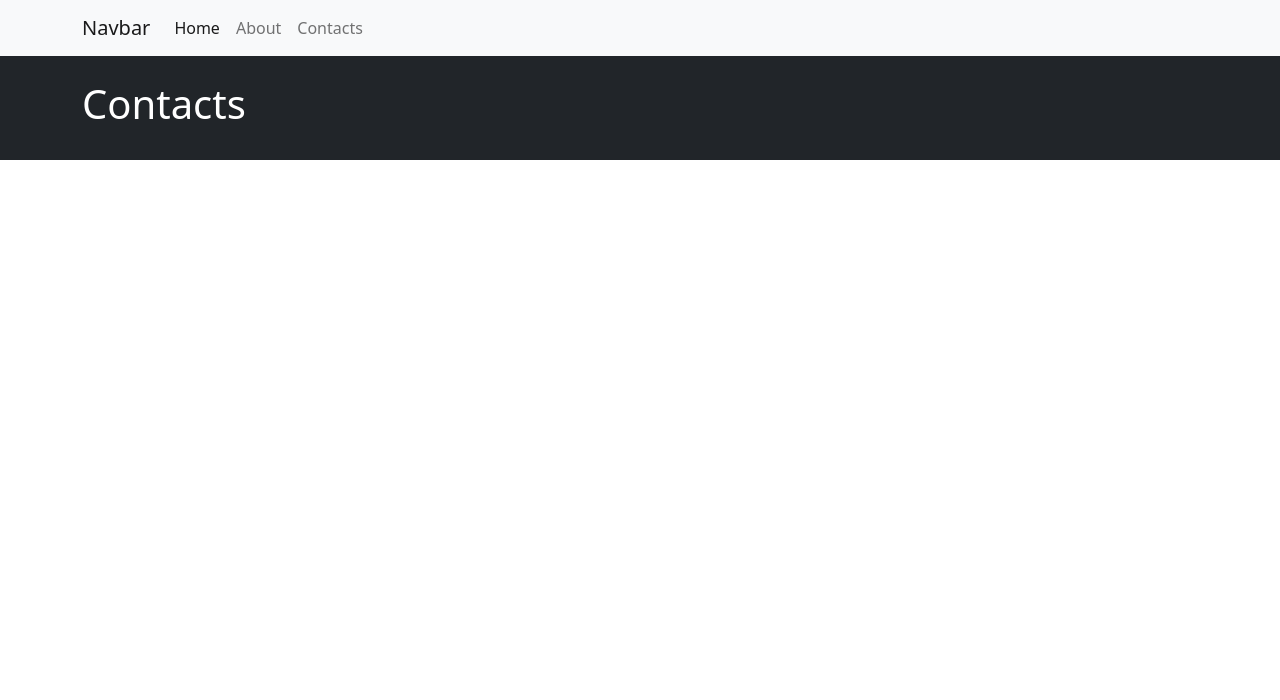
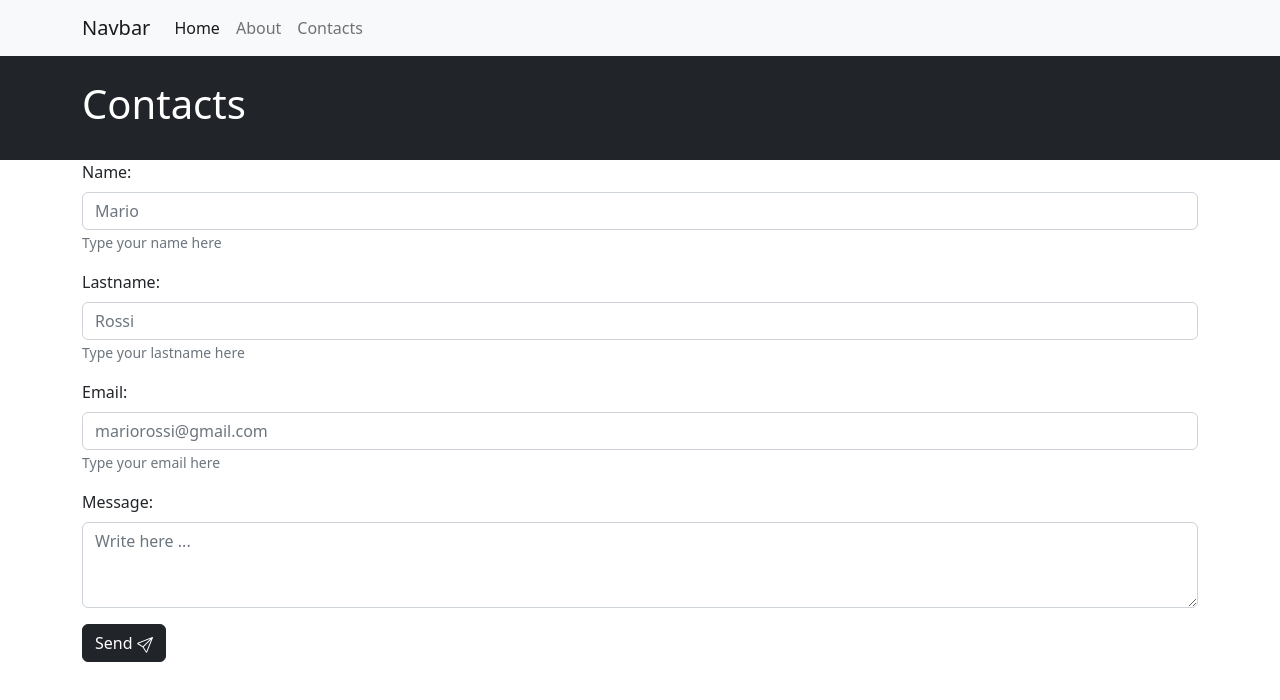
Before and after one commit to DanieleMorello/vite-boolfolio, a Vue app: page /contact in a window 1280 px wide. Shown: the top 700 px of the page. Built offline with nearby package versions, Linux system fonts and the light colour scheme.

Commit message:
Add a form on contacts page

```diff
--- a/src/views/ContactsView.vue
+++ b/src/views/ContactsView.vue
@@ -9,6 +9,43 @@ export default {
 
 <template>
   <AppBanner title="Contacts"></AppBanner>
+  <div class="container">
+    <form>
+      <div class="mb-3">
+        <label for="name" class="form-label">Name: </label>
+        <input type="text" name="name" id="name" class="form-control" placeholder="Mario" aria-describedby="nameHelper">
+        <small id="nameHelper" class="text-muted">Type your name here</small>
+      </div>
+
+      <div class="mb-3">
+        <label for="lastname" class="form-label">Lastname: </label>
+        <input type="text" lastname="lastname" id="lastname" class="form-control" placeholder="Rossi"
+          aria-describedby="lastnameHelper">
+        <small id="lastnameHelper" class="text-muted">Type your lastname here</small>
+      </div>
+
+      <div class="mb-3">
+        <label for="email" class="form-label">Email: </label>
+        <input type="email" email="email" id="email" class="form-control" placeholder="mariorossi@gmail.com"
+          aria-describedby="emailHelper">
+        <small id="emailHelper" class="text-muted">Type your email here</small>
+      </div>
+
+      <div class="mb-3">
+        <label for="message" class="form-label">Message: </label>
+        <textarea class="form-control" name="message" id="message" rows="3" placeholder="Write here ..."></textarea>
+      </div>
+
+      <button type="submit" class="btn btn-dark mb-3">
+        Send
+        <svg xmlns="http://www.w3.org/2000/svg" width="16" height="16" fill="currentColor" class="bi bi-send"
+          viewBox="0 0 16 16">
+          <path
+            d="M15.854.146a.5.5 0 0 1 .11.54l-5.819 14.547a.75.75 0 0 1-1.329.124l-3.178-4.995L.643 7.184a.75.75 0 0 1 .124-1.33L15.314.037a.5.5 0 0 1 .54.11ZM6.636 10.07l2.761 4.338L14.13 2.576 6.636 10.07Zm6.787-8.201L1.591 6.602l4.339 2.76 7.494-7.493Z" />
+        </svg>
+      </button>
+    </form>
+  </div>
 </template>
 
 <style lang="scss" scoped></style>
```
